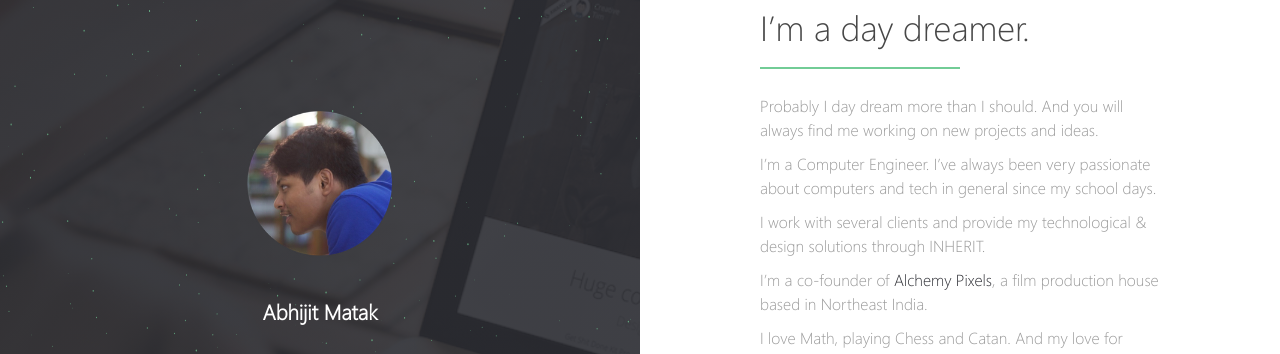
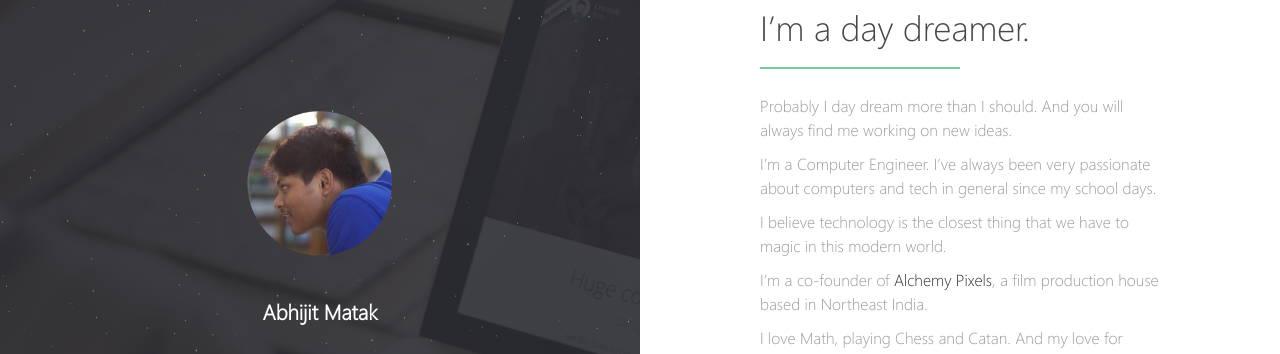
Before and after one commit to skyhitblog/skyhitblog.github.io, a Jekyll site: the page built from index.md, in a window 1280 px wide. Shown: the part 151-505 px from the top of the page. Built offline with Jekyll 4.4.1, drawn with Linux system fonts in a browser that asks for light colours; our own code applies the rules of GitHub Pages for plain Markdown files.

Commit message:
Update index.md

```diff
--- a/index.md
+++ b/index.md
@@ -3,11 +3,11 @@ layout: home
 ---
 # I'm a day dreamer.
 
-Probably I day dream more than I should. And you will always find me working on new projects and ideas.
+Probably I day dream more than I should. And you will always find me working on new ideas.
 
 I'm a Computer Engineer. I've always been very passionate about computers and tech in general since my school days.
 
-I work with several clients and provide my technological & design solutions through INHERIT.
+I believe technology is the closest thing that we have to magic in this modern world.
 
 I'm a co-founder of [Alchemy Pixels](http://alchemypixels.com), a film production house based in Northeast India.
 
```
